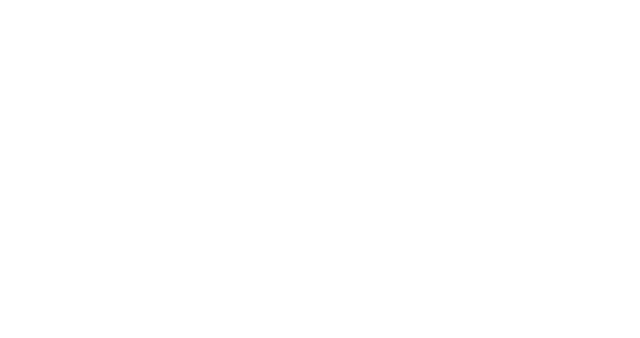
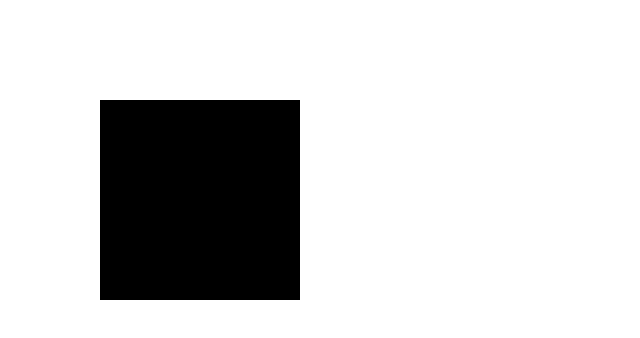
Before and after one commit to BEN1JEN/shooty-shooty-bang-bang, a website: page index.html in a window 1280 px wide. Shown: the whole page, without its empty margins (0-640 px from the left). Drawn offline with Linux system fonts and the light colour scheme.

Commit message:
First code with canvas

```diff
--- /dev/null
+++ b/canvas.css
@@ -0,0 +1,11 @@
+body {
+    margin: 0;
+    padding: 0;
+    width: 100vw;
+    height: 100vh;
+}
+
+#canvas {
+    width: 100%;
+    height: 100%;
+}
--- a/index.html
+++ b/index.html
@@ -1,7 +1,11 @@
 <!doctype html>
 <html>
     <head>
+        <title>Shooty Shooty Bang Bang</title>
+        <link rel="stylesheet" href="canvas.css">
+        <script type="module" src="index.js"></script>
     </head>
     <body>
+        <canvas id="canvas"></canvas>
     </body>
 </html>
--- a/index.js
+++ b/index.js
@@ -0,0 +1,20 @@
+"use strict";
+
+const canvas = {};
+function init() {
+    canvas.element = document.getElementById("canvas")
+    canvas.context = canvas.element.getContext("2d");
+    draw();
+}
+function draw() {
+    canvas.size = {"x": window.innerWidth, "y": window.innerHeight};
+    canvas.element.width = canvas.size.x;
+    canvas.element.height = canvas.size.y;
+    canvas.context.imageSmoothingEnabled = false;
+
+    canvas.context.fillRect(100, 100, 200, 200);
+
+    window.requestAnimationFrame(draw);
+}
+
+window.addEventListener("load", init);
```
